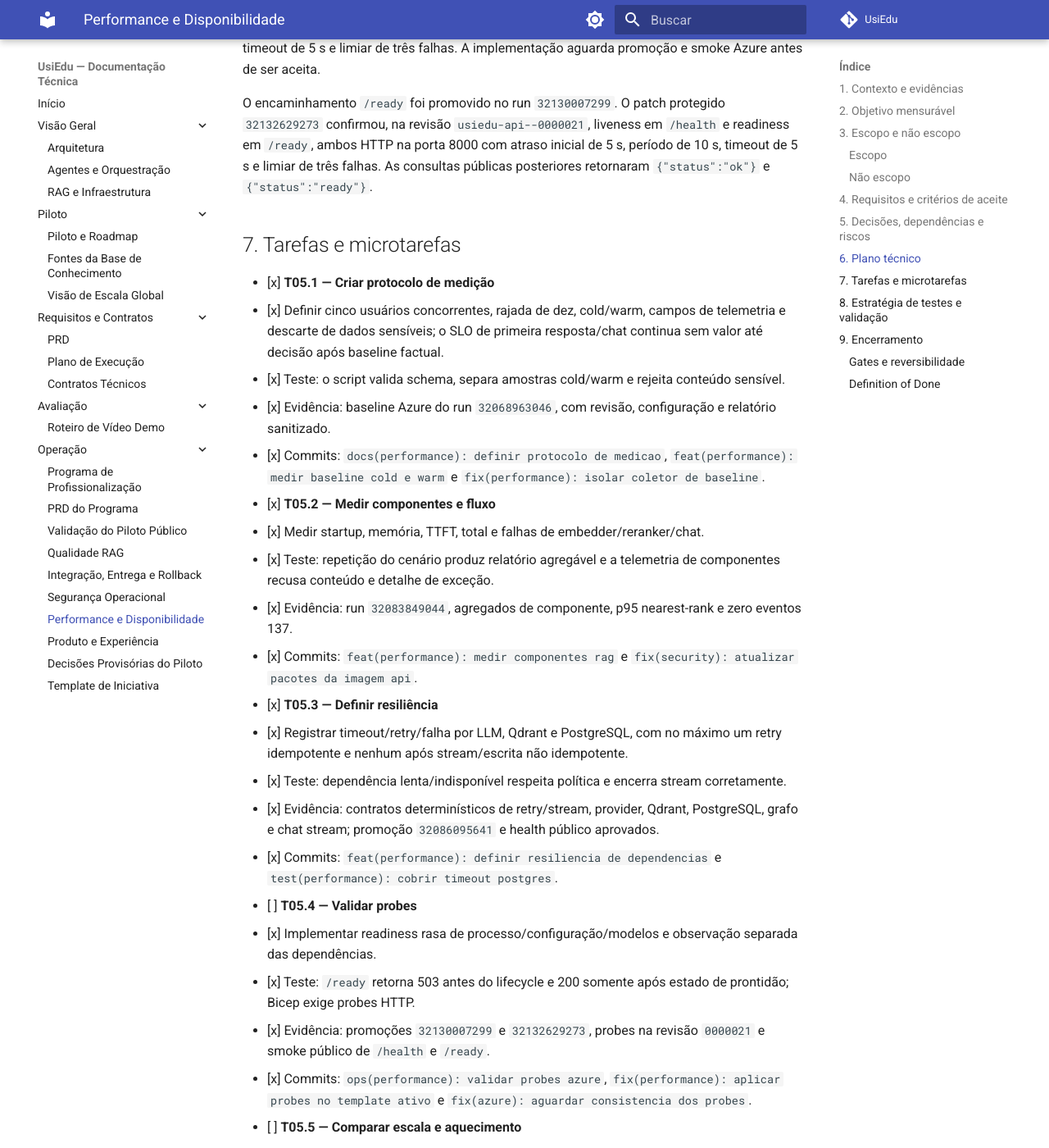
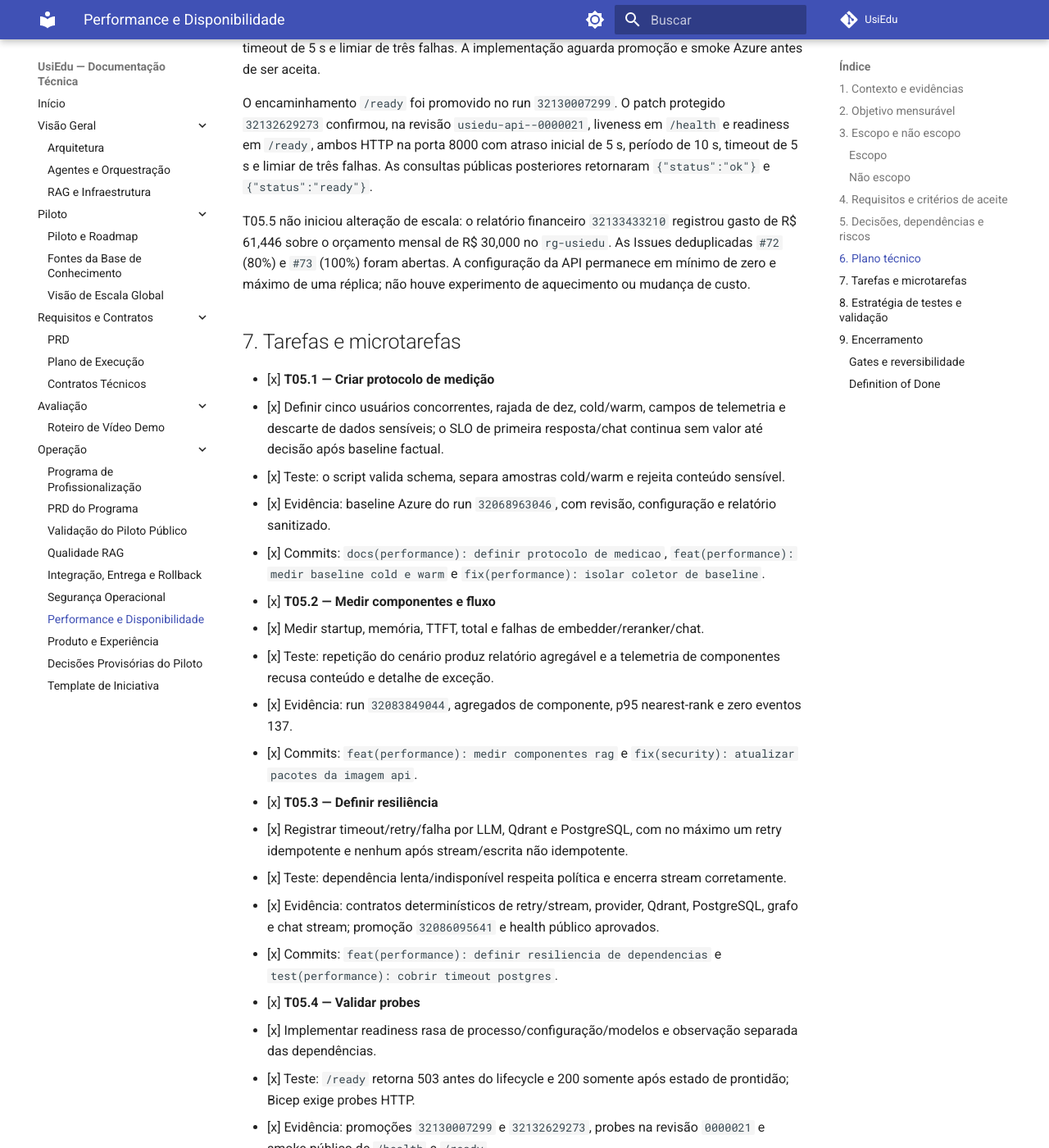
Before and after one commit to henriquebotelhogomes/UsiEdu, an MkDocs documentation site: the page built from docs/profissionalizacao/05-performance-disponibilidade.md, in a window 1280 px wide and 1400 px high, scrolled down 5581 px. Shown: the whole window at 82% size. Built offline with MkDocs 1.6.1 and Material for MkDocs 9.7.7, drawn with Linux system fonts in a browser that asks for light colours; comment, search, counter and statistics services are not loaded; some of the changed text lies outside the part shown.

Commit message:
docs(performance): registrar bloqueio de escala
Co-authored-by: Copilot App <223556219+Copilot@users.noreply.github.com>

```diff
--- a/docs/profissionalizacao/05-performance-disponibilidade.md
+++ b/docs/profissionalizacao/05-performance-disponibilidade.md
@@ -184,6 +184,12 @@ O encaminhamento `/ready` foi promovido no run `32130007299`. O patch protegido
 de 5 s, período de 10 s, timeout de 5 s e limiar de três falhas. As consultas
 públicas posteriores retornaram `{"status":"ok"}` e `{"status":"ready"}`.
 
+T05.5 não iniciou alteração de escala: o relatório financeiro `32133433210`
+registrou gasto de R$ 61,446 sobre o orçamento mensal de R$ 30,000 no
+`rg-usiedu`. As Issues deduplicadas `#72` (80%) e `#73` (100%) foram abertas.
+A configuração da API permanece em mínimo de zero e máximo de uma réplica; não
+houve experimento de aquecimento ou mudança de custo.
+
 ## 7. Tarefas e microtarefas
 
 - [x] **T05.1 — Criar protocolo de medição**
@@ -201,15 +207,15 @@ públicas posteriores retornaram `{"status":"ok"}` e `{"status":"ready"}`.
   - [x] Teste: dependência lenta/indisponível respeita política e encerra stream corretamente.
   - [x] Evidência: contratos determinísticos de retry/stream, provider, Qdrant, PostgreSQL, grafo e chat stream; promoção `32086095641` e health público aprovados.
   - [x] Commits: `feat(performance): definir resiliencia de dependencias` e `test(performance): cobrir timeout postgres`.
-- [ ] **T05.4 — Validar probes**
+- [x] **T05.4 — Validar probes**
   - [x] Implementar readiness rasa de processo/configuração/modelos e observação separada das dependências.
   - [x] Teste: `/ready` retorna 503 antes do lifecycle e 200 somente após estado de prontidão; Bicep exige probes HTTP.
   - [x] Evidência: promoções `32130007299` e `32132629273`, probes na revisão `0000021` e smoke público de `/health` e `/ready`.
   - [x] Commits: `ops(performance): validar probes azure`, `fix(performance): aplicar probes no template ativo` e `fix(azure): aguardar consistencia dos probes`.
 - [ ] **T05.5 — Comparar escala e aquecimento**
-  - [ ] Comparar `minReplicas`, imagem/cache, aquecimento ou modelo mais leve sem combinar variáveis.
+  - [ ] Comparar `minReplicas`, imagem/cache, aquecimento ou modelo mais leve sem combinar variáveis. *Bloqueado: budget excedido; manter `minReplicas: 0` até decisão financeira.*
   - [ ] Teste: carga aprovada antes/depois e rollback da configuração.
-  - [ ] Evidência: latência, custo observável, decisão e revisão.
+  - [x] Evidência de bloqueio: relatório `32133433210`, gasto R$ 61,446/R$ 30,000 e Issues `#72`/`#73`; escala atual preservada.
   - [ ] Commit esperado: `perf(azure): comparar estrategias de cold start`.
 
 ## 8. Estratégia de testes e validação
```
